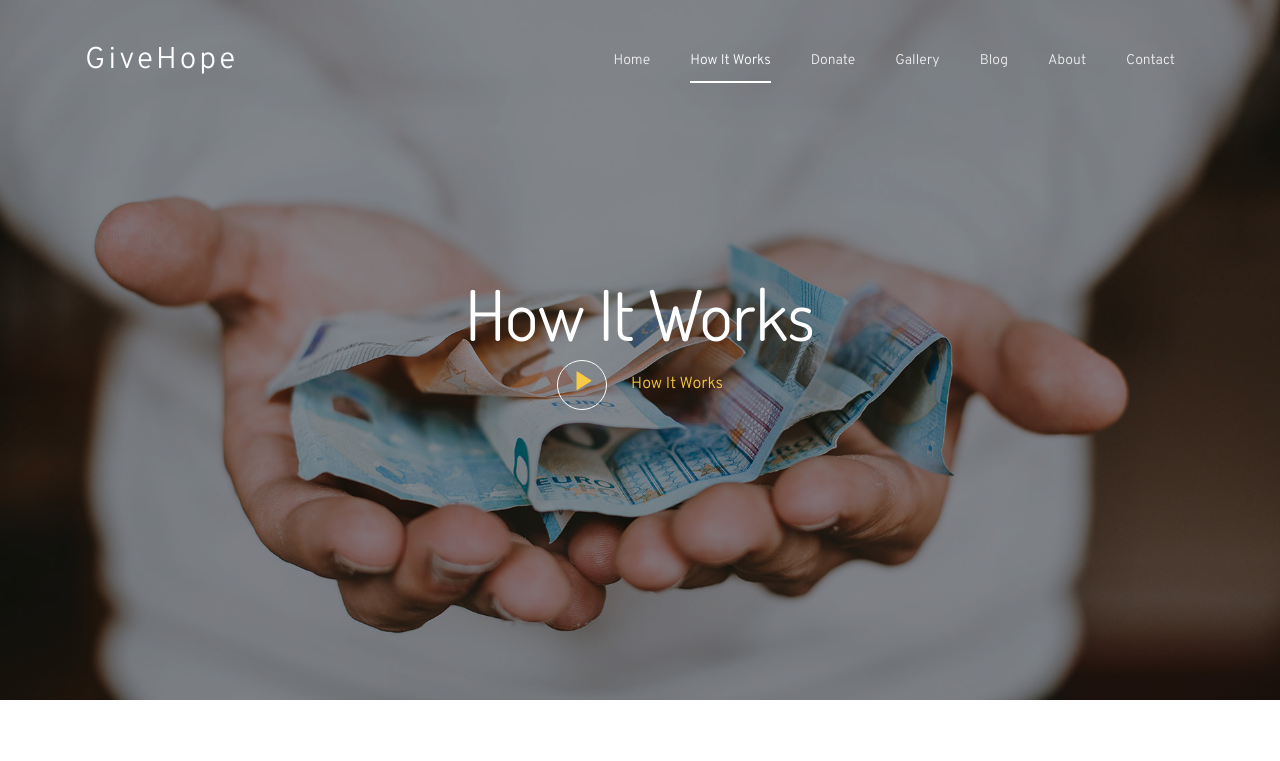
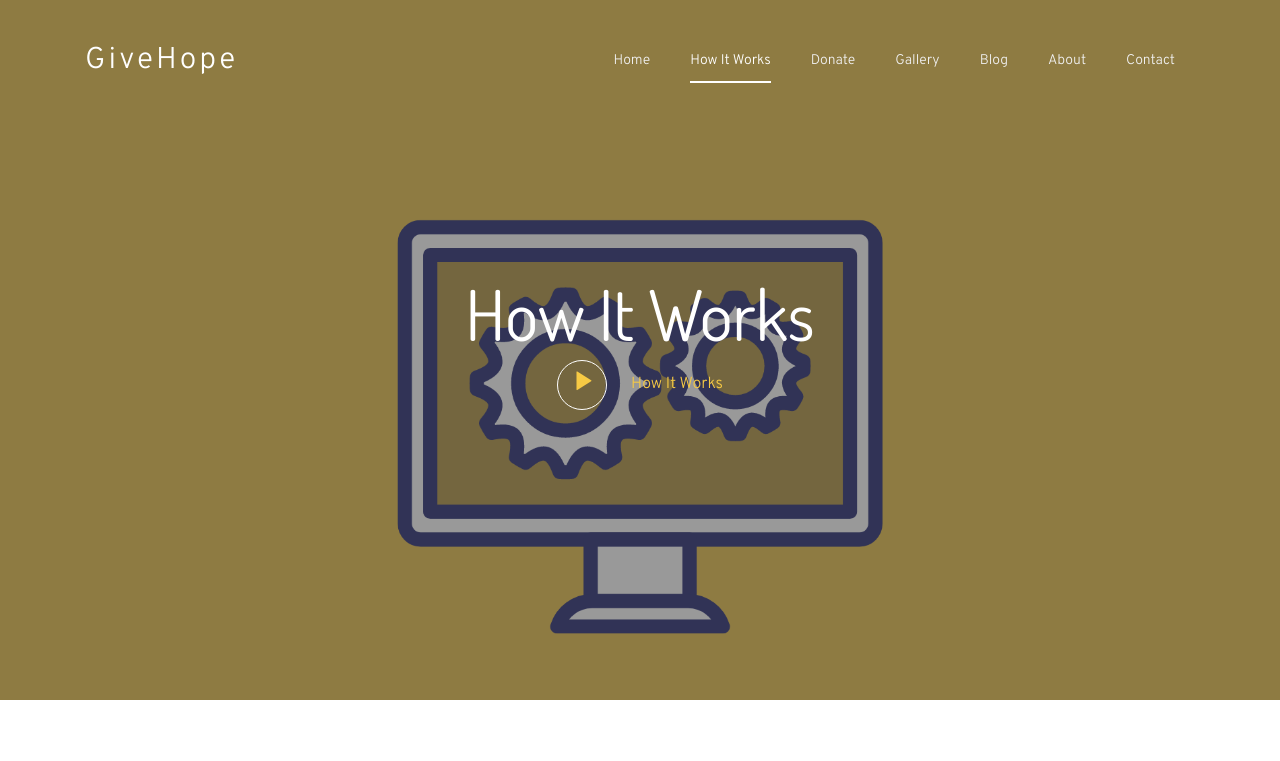
Before and after one commit to SuyogM7/GirlUpAthena, a plain HTML site: page how-it-works.html in a window 1280 px wide. Shown: the top 761 px of the page. Drawn offline with Linux system fonts and the light colour scheme; some packages are replaced by stand-ins of ours; no server answers; files whose address does not match are found by name.

Commit message:
Background Image

```diff
--- a/how-it-works.html
+++ b/how-it-works.html
@@ -49,7 +49,7 @@
 
   <div class="block-31" style="position: relative;">
     <div class="owl-carousel loop-block-31 ">
-      <div class="block-30 block-30-sm item" style="background-image: url('images/bg_1.jpg');" data-stellar-background-ratio="0.5">
+      <div class="block-30 block-30-sm item" style="background-image: url('images/1.png');" data-stellar-background-ratio="0.5">
         <div class="container">
           <div class="row align-items-center justify-content-center text-center">
             <div class="col-md-7">
```
